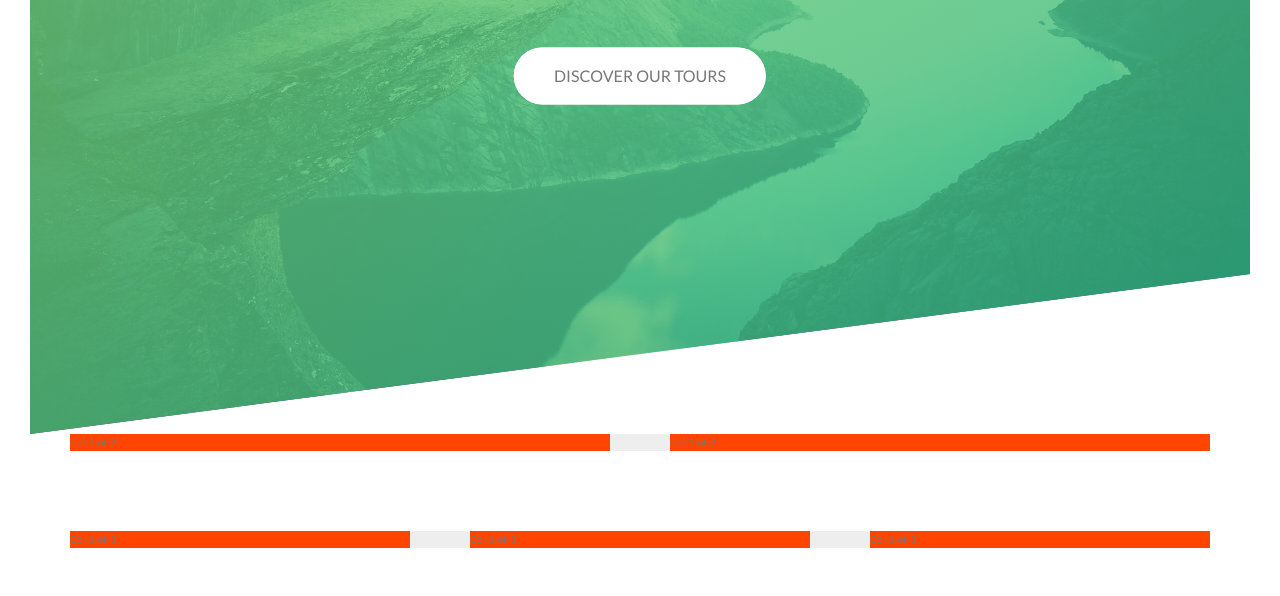
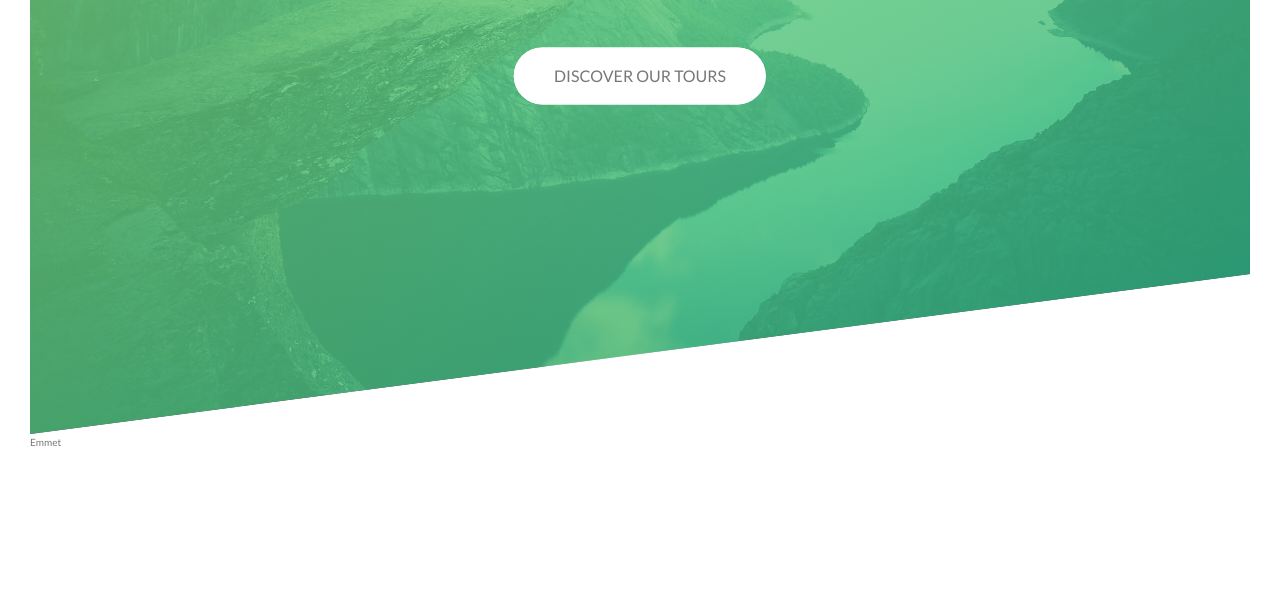
Before and after one commit to ilyarepin/starter, a website: page index.html in a window 1280 px wide. Shown: the part 356-952 px from the top of the page. After the commit the page ends 837 px from the top, so only its background shows below. Drawn offline with Linux system fonts and the light colour scheme.

Commit message:
"Second commit"

```diff
--- a/index.html
+++ b/index.html
@@ -29,7 +29,14 @@
             </div>
         </header>
 
-        <section class="grid-test">
+
+        <main>
+            Emmet
+
+        </main>
+
+        <!--
+            <section class="grid-test">
             <div class="row">
                 <div class="col-1-of-2">
                     Col-1-of-2
@@ -95,6 +102,7 @@
                     Col-3-of-4
                 </div>
             </div>
+        -->
 
 
 
--- a/sass/layout/_grid.scss
+++ b/sass/layout/_grid.scss
@@ -23,7 +23,6 @@
         width: calc((100% - #{$gutter-horizontal}) / 2);
     }
 
-
     .col-1-of-3 {
         width: calc((100% - 2 * #{$gutter-horizontal}) / 3);
     }
```
